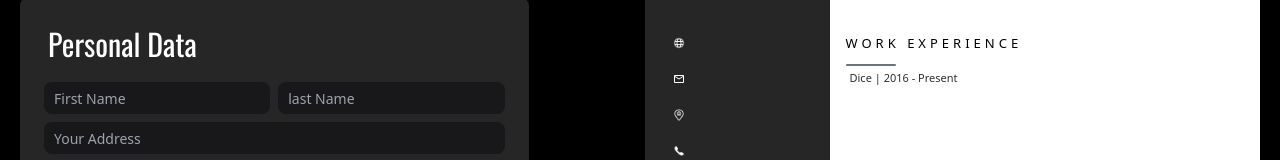
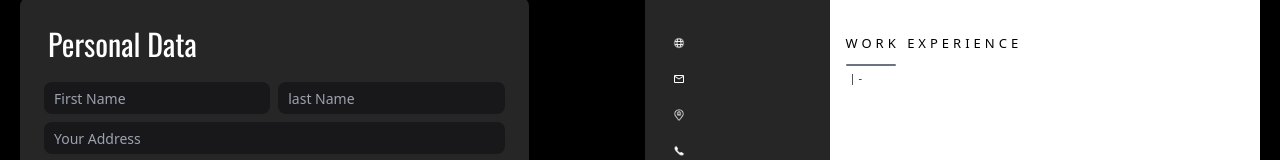
Before and after one commit to younesnd/CV-Creator, a React (Create React App) app: page / in a window 1280 px wide. Shown: the part 182-342 px from the top of the page. Built offline with nearby package versions, Linux system fonts and the light colour scheme.

Commit message:
CV-Creator

```diff
--- a/src/components/Layout/Layout.tsx
+++ b/src/components/Layout/Layout.tsx
@@ -8,7 +8,7 @@ import PersonalExperience from "../PersonalExperience/PersonalExperience";
 import { PersonalDataType } from "../PreviewCv/PreviewCv";
 import { WorkExperienceProps } from "../WorkExperience/WorkExperience";
 const Layout = () => {
-  const [formPersonalData, setFormPersonalData] = useState<Omit<PersonalDataType,'position'|'occupation'>>({
+  const [formPersonalData, setFormPersonalData] = useState<Omit<PersonalDataType,'position'|'occupation'|'company'|'startDate'|'endDate'>>({
     firstName: "",
     lastName: "",
     address: "",
@@ -70,6 +70,9 @@ const Layout = () => {
         desc={formPersonalData.desc}
         position = {formPersonalExperience.position}
         occupation = {formPersonalExperience.occupation}
+        company= {formPersonalExperience.company}
+        startDate = {formPersonalExperience.startDate}
+        endDate= {formPersonalExperience.endDate}
       />
     </div>
   );
--- a/src/components/PreviewCv/PreviewCv.tsx
+++ b/src/components/PreviewCv/PreviewCv.tsx
@@ -16,6 +16,9 @@ export type PersonalDataType = {
   desc: string;
   position: string;
   occupation : string
+  company:string
+  startDate:string
+  endDate:string
 };
 const PreviewCv = (Info: PersonalDataType) => {
   const printRef = useRef<HTMLDivElement>(null);
@@ -61,7 +64,7 @@ const PreviewCv = (Info: PersonalDataType) => {
                 {Info.position}
               </h4>
               <h5 className=" text-left text-[11px] font-Work font-normal text-[#2e2e2e] ml-5">
-                Dice | 2016 - Present
+                <span>{Info.company}</span> | <span>{Info.startDate}</span> - <span>{Info.endDate}</span>
               </h5>
               <p className="text-[11px] font-Work font-normal text-[#2e2e2e] text-left ml-5 tracking-normal">
                 {Info.occupation}
--- a/src/components/WorkExperience/WorkExperience.tsx
+++ b/src/components/WorkExperience/WorkExperience.tsx
@@ -59,7 +59,7 @@ const WorkExperience = (props: WorkExperienceProps) => {
             <div className="flex flex-col px-5 space-y-2">
               <input
                 type="text"
-                name="company"
+                name= 'company'
                 className="bg-zinc-900  text-white text-sm rounded-lg h-8 w-full p-2.5 "
                 placeholder="Company"
                 value={company}
```
